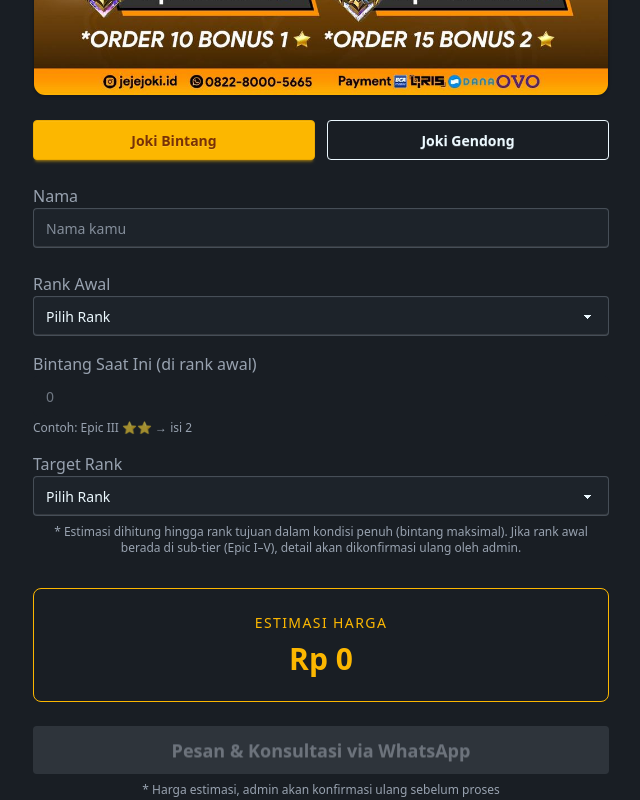
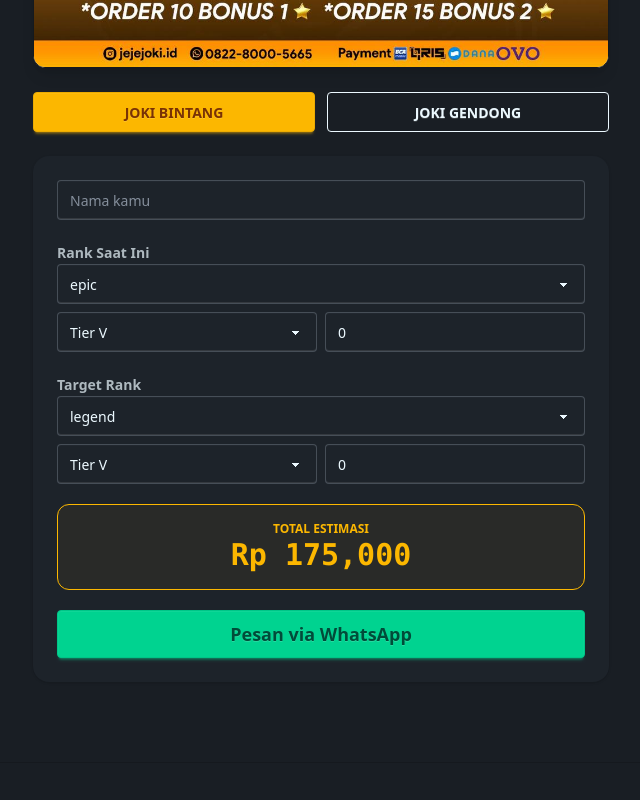
Before and after one commit to rassyaabiwafaaa/joki-jeje, a Next.js app: page / in a window 1280 px wide. Shown: the part 6860-7660 px from the top of the page, without its empty margins (319-959 px from the left). Built offline with nearby package versions, Linux system fonts and the light colour scheme.

Commit message:
refactor calculator

```diff
--- a/components/sections/Calculator.tsx
+++ b/components/sections/Calculator.tsx
@@ -1,16 +1,13 @@
 "use client";
 
-import { useState } from "react";
+import { useState, useMemo } from "react";
+import Image from "next/image";
 import SelectRank from "../ui/SelectRank";
 import { STAR_PRICE } from "../../lib/starPrice";
-import Image from "next/image";
 
-/* ================= TYPES ================= */
 type PackageType = keyof typeof STAR_PRICE;
 type RankType = keyof typeof STAR_PRICE.joki_bintang;
 
-/* ================= RANK CONFIG ================= */
-// Urutan rank (PENTING untuk kalkulasi)
 const RANK_ORDER: RankType[] = [
   "epic",
   "legend",
@@ -20,258 +17,146 @@ const RANK_ORDER: RankType[] = [
   "mythic_immortal",
 ];
 
-// Total bintang per rank
-const RANK_TOTAL_STARS: Record<RankType, number> = {
-  epic: 25,             // Epic V → Epic I
-  legend: 25,           // Legend V → Legend I
-  mythic: 25,           // 0–24
-  mythic_honor: 25,     // 25–49
-  mythic_glory: 50,     // 50–99
-  mythic_immortal: 100, // 100+
-};
+const isTieredRank = (rank: RankType) => rank === "epic" || rank === "legend";
 
 export default function Calculator() {
   const [name, setName] = useState("");
-  const [fromRank, setFromRank] = useState<RankType | "">("");
-  const [toRank, setToRank] = useState<RankType | "">("");
-  const [currentStars, setCurrentStars] = useState(0);
-  const [packageType, setPackageType] =
-    useState<PackageType>("joki_bintang");
+  const [packageType, setPackageType] = useState<PackageType>("joki_bintang");
 
-  /* ================= VALIDATION ================= */
-  const invalidRank =
-    fromRank &&
-    toRank &&
-    RANK_ORDER.indexOf(fromRank) >
-      RANK_ORDER.indexOf(toRank);
+  const [fromRank, setFromRank] = useState<RankType>("epic");
+  const [fromSubTier, setFromSubTier] = useState(5);
+  const [fromStars, setFromStars] = useState(0);
+
+  const [toRank, setToRank] = useState<RankType>("legend");
+  const [toSubTier, setToSubTier] = useState(5);
+  const [toStars, setToStars] = useState(0);
+
+  /* ================= HELPERS ================= */
+  const getMaxStars = (rank: RankType) => {
+    if (isTieredRank(rank)) return 5;
+    if (rank === "mythic") return 24;
+    if (rank === "mythic_honor") return 24; // 25-49
+    if (rank === "mythic_glory") return 49; // 50-99
+    return 999; // Immortal
+  };
+
+  const handleStarChange = (val: number, rank: RankType, setter: (v: number) => void) => {
+    const max = getMaxStars(rank);
+    if (val < 0) setter(0);
+    else if (val > max) setter(max);
+    else setter(val);
+  };
+
+  const getCumulativeStars = (rank: RankType, sub: number, stars: number) => {
+    let total = 0;
+    if (rank === "legend") total += 25;
+    if (rank === "mythic") total += 50;
+    if (rank === "mythic_honor") total += 75; // 50 + 25
+    if (rank === "mythic_glory") total += 100; // 75 + 25
+    if (rank === "mythic_immortal") total += 150; // 100 + 50
+
+    if (isTieredRank(rank)) {
+      const subCompleted = 5 - sub;
+      total += (subCompleted * 5) + stars;
+    } else {
+      total += stars;
+    }
+    return total;
+  };
 
   /* ================= LOGIC ================= */
-  const calculatePrice = () => {
-    if (!fromRank || !toRank || invalidRank) return 0;
+  const totalPrice = useMemo(() => {
+    const start = getCumulativeStars(fromRank, fromSubTier, fromStars);
+    const target = getCumulativeStars(toRank, toSubTier, toStars);
+    if (target <= start) return 0;
 
-    const fromIndex = RANK_ORDER.indexOf(fromRank);
-    const toIndex = RANK_ORDER.indexOf(toRank);
+    let cost = 0;
+    for (let s = start; s < target; s++) {
+      cost += STAR_PRICE[packageType][toRank] || 0;
+    }
+    return cost;
+  }, [fromRank, fromSubTier, fromStars, toRank, toSubTier, toStars, packageType]);
 
-    if (fromIndex === -1 || toIndex === -1) return 0;
-
-    // 1️⃣ Hitung total bintang yang dibutuhkan
-    let totalStarsNeeded = 0;
-
-    for (let i = fromIndex; i <= toIndex; i++) {
-      const rank = RANK_ORDER[i];
-
-      if (i === fromIndex) {
-        totalStarsNeeded += Math.max(
-          RANK_TOTAL_STARS[rank] - currentStars,
-          0
-        );
-      } else {
-        totalStarsNeeded += RANK_TOTAL_STARS[rank];
-      }
-    }
-
-    // 2️⃣ Konversi ke harga berdasarkan tier
-    let totalPrice = 0;
-    let remainingStars = totalStarsNeeded;
-
-    for (let i = fromIndex; i <= toIndex; i++) {
-      if (remainingStars <= 0) break;
-
-      const rank = RANK_ORDER[i];
-      const starsAtThisRank = Math.min(
-        remainingStars,
-        RANK_TOTAL_STARS[rank]
-      );
-
-      totalPrice +=
-        starsAtThisRank * STAR_PRICE[packageType][rank];
-
-      remainingStars -= starsAtThisRank;
-    }
-
-    return totalPrice;
-  };
-
-  const totalPrice = calculatePrice();
-
-  /* ================= WHATSAPP ================= */
-  const waMessage = encodeURIComponent(
-    `Halo Admin, saya mau pesan jasa joki ML.
+  const waLink = useMemo(() => {
+    const text = `Halo Admin, saya mau pesan jasa joki ML.
 
 Nama: ${name || "-"}
-Jenis Joki: ${
-      packageType === "joki_bintang" ? "Joki Bintang" : "Joki Gendong"
-    }
-Rank Awal: ${fromRank}
-Rank Akhir: ${toRank}
-Estimasi Harga: Rp ${totalPrice.toLocaleString()}`
-  );
+Jenis Joki: ${packageType === "joki_bintang" ? "Joki Bintang" : "Joki Gendong"}
+Rank Awal: ${fromRank.toUpperCase()} ${isTieredRank(fromRank) ? `Tier ${fromSubTier}` : ""} (${fromStars} ⭐)
+Rank Tujuan: ${toRank.toUpperCase()} ${isTieredRank(toRank) ? `Tier ${toSubTier}` : ""} (${toStars} ⭐)
+Estimasi Harga: Rp ${totalPrice.toLocaleString()}`;
 
-  const waLink = `https://wa.me/6285782643433?text=${waMessage}`;
+    return `https://wa.me/6285782643433?text=${encodeURIComponent(text)}`;
+  }, [name, packageType, fromRank, fromSubTier, fromStars, toRank, toSubTier, toStars, totalPrice]);
 
-  /* ================= UI ================= */
   return (
-    <section className="px-4 py-20 bg-base-200 border-b border-base-300">
+    <section className="px-4 py-20 bg-base-200 min-h-screen">
       <div className="max-w-xl mx-auto">
-        <h2 className="text-3xl font-bold text-center">
-          Kalkulator Harga Joki
-        </h2>
+        <h2 className="text-3xl font-bold text-center">MLBB Rank Calculator</h2>
 
-        <p className="text-sm text-center text-base-content/60 mt-2">
-          1. Pilih Paket → 2. Isi Rank → 3. Lihat Estimasi → 4. Pesan
-        </p>
-
-        {/* SLOT GAMBAR */}
-        <div className="mt-8 flex justify-center">
-          <div className="w-full max-w-3xl rounded-xl overflow-hidden border border-base-300 shadow-sm">
-            {packageType === "joki_bintang" ? (
-              <Image
-                src="/joki-bintang-awal-seasion-39.jpeg"
-                alt="Paket Joki Bintang Season 39"
-                width={1200}
-                height={675}
-                className="w-full h-auto object-cover"
-                priority
-              />
-            ) : (
-              <Image
-                src="/joki-gendong-awal-season.jpeg"
-                alt="Paket Joki Gendong"
-                width={1200}
-                height={675}
-                className="w-full h-auto object-cover"
-                priority
-              />
-            )}
-          </div>
-        </div>
-
-        {/* PILIH PAKET */}
-        <div className="mt-6 grid grid-cols-2 gap-3">
-          <button
-            className={`btn ${
-              packageType === "joki_bintang"
-                ? "btn-warning"
-                : "btn-outline"
-            }`}
-            onClick={() => setPackageType("joki_bintang")}
-          >
-            Joki Bintang
-          </button>
-          <button
-            className={`btn ${
-              packageType === "joki_gendong"
-                ? "btn-warning"
-                : "btn-outline"
-            }`}
-            onClick={() => setPackageType("joki_gendong")}
-          >
-            Joki Gendong
-          </button>
-        </div>
-
-        {/* NAMA */}
-        <div className="mt-6">
-          <label className="label">
-            <span className="label-text">Nama</span>
-          </label>
-          <input
-            type="text"
-            placeholder="Nama kamu"
-            className="input input-bordered w-full"
-            value={name}
-            onChange={(e) => setName(e.target.value)}
+        <div className="mt-8 rounded-xl overflow-hidden border border-base-300 shadow-lg bg-white">
+          <Image
+            src={packageType === "joki_bintang" ? "/joki-bintang-awal-seasion-39.jpeg" : "/joki-gendong-awal-season.jpeg"}
+            alt="Promo" width={1200} height={675} className="w-full object-cover" priority
           />
         </div>
 
-        {/* RANK */}
-        <div className="mt-6 space-y-4">
-          <SelectRank
-            label="Rank Awal"
-            value={fromRank}
-            onChange={(val) => setFromRank(val as RankType)}
-            options={RANK_ORDER}
-          />
+        <div className="mt-6 grid grid-cols-2 gap-3">
+          {(["joki_bintang", "joki_gendong"] as PackageType[]).map((type) => (
+            <button key={type} className={`btn ${packageType === type ? "btn-warning" : "btn-outline"}`} onClick={() => setPackageType(type)}>
+              {type.replace("_", " ").toUpperCase()}
+            </button>
+          ))}
+        </div>
 
-          <div>
-            <label className="label">
-              <span className="label-text">
-                Bintang Saat Ini (di rank awal)
-              </span>
-            </label>
-            <input
-              type="number"
-              min={0}
-              max={5}
-              disabled={!fromRank}
-              className="input input-bordered w-full"
-              value={currentStars}
-              onChange={(e) =>
-                setCurrentStars(Number(e.target.value))
-              }
-            />
-            <p className="text-xs text-base-content/60 mt-1">
-              Contoh: Epic III ⭐⭐ → isi 2
-            </p>
+        <div className="mt-6 space-y-5 bg-base-100 p-6 rounded-2xl shadow-sm">
+          <input className="input input-bordered w-full" placeholder="Nama kamu" value={name} onChange={(e) => setName(e.target.value)} />
+
+          {/* RANK AWAL */}
+          <div className="space-y-2">
+            <label className="text-sm font-semibold opacity-70">Rank Saat Ini</label>
+            <SelectRank value={fromRank} options={RANK_ORDER} onChange={(v) => {
+                const r = v as RankType; setFromRank(r);
+                handleStarChange(fromStars, r, setFromStars);
+            }} />
+            <div className="grid grid-cols-2 gap-2">
+              {isTieredRank(fromRank) && (
+                <select className="select select-bordered" value={fromSubTier} onChange={(e) => setFromSubTier(Number(e.target.value))}>
+                  {[5, 4, 3, 2, 1].map((n) => <option key={n} value={n}>Tier {n === 5 ? 'V' : n === 4 ? 'IV' : n === 3 ? 'III' : n === 2 ? 'II' : 'I'}</option>)}
+                </select>
+              )}
+              <input type="number" className="input input-bordered w-full" placeholder={`Max ${getMaxStars(fromRank)}`} value={fromStars}
+                onChange={(e) => handleStarChange(Number(e.target.value), fromRank, setFromStars)} />
+            </div>
           </div>
 
-          <SelectRank
-            label="Target Rank"
-            value={toRank}
-            onChange={(val) => setToRank(val as RankType)}
-            options={RANK_ORDER}
-          />
+          {/* RANK TUJUAN */}
+          <div className="space-y-2">
+            <label className="text-sm font-semibold opacity-70">Target Rank</label>
+            <SelectRank value={toRank} options={RANK_ORDER} onChange={(v) => {
+                const r = v as RankType; setToRank(r);
+                handleStarChange(toStars, r, setToStars);
+            }} />
+            <div className="grid grid-cols-2 gap-2">
+              {isTieredRank(toRank) && (
+                <select className="select select-bordered" value={toSubTier} onChange={(e) => setToSubTier(Number(e.target.value))}>
+                  {[5, 4, 3, 2, 1].map((n) => <option key={n} value={n}>Tier {n === 5 ? 'V' : n === 4 ? 'IV' : n === 3 ? 'III' : n === 2 ? 'II' : 'I'}</option>)}
+                </select>
+              )}
+              <input type="number" className="input input-bordered w-full" placeholder={`Max ${getMaxStars(toRank)}`} value={toStars}
+                onChange={(e) => handleStarChange(Number(e.target.value), toRank, setToStars)} />
+            </div>
+          </div>
+
+          <div className="p-4 border border-warning rounded-xl text-center bg-warning/5">
+            <p className="text-xs uppercase text-warning font-bold">Total Estimasi</p>
+            <p className="text-3xl font-bold text-warning font-mono">Rp {totalPrice.toLocaleString()}</p>
+          </div>
+
+          <a href={waLink} target="_blank" className={`btn btn-success btn-lg w-full ${totalPrice === 0 ? "btn-disabled" : ""}`}>
+            Pesan via WhatsApp
+          </a>
         </div>
-
-        {/* WARNING */}
-        {invalidRank && (
-          <div className="mt-4 alert alert-warning">
-            <span>
-              Rank akhir harus lebih tinggi atau sama dengan rank awal.
-            </span>
-          </div>
-        )}
-
-        <p className="text-xs text-center text-base-content/60 mt-2">
-          * Estimasi dihitung hingga rank tujuan dalam kondisi penuh (bintang
-          maksimal). Jika rank awal berada di sub-tier (Epic I–V), detail
-          akan dikonfirmasi ulang oleh admin.
-        </p>
-
-        {/* HASIL */}
-        <div className="mt-8 p-6 border border-warning rounded-box text-center">
-          <p className="text-sm uppercase tracking-widest text-warning">
-            Estimasi Harga
-          </p>
-          <p className="text-3xl font-extrabold mt-2 text-warning">
-            Rp {totalPrice.toLocaleString()}
-          </p>
-          {totalPrice > 0 && (
-            <p className="text-sm text-base-content/70 mt-2">
-              Berdasarkan total bintang dari{" "}
-              <strong>{fromRank}</strong> ke{" "}
-              <strong>{toRank}</strong>
-            </p>
-          )}
-        </div>
-
-        {/* CTA */}
-        <a
-          href={waLink}
-          target="_blank"
-          rel="noopener noreferrer"
-          className={`btn btn-success btn-lg w-full mt-6 ${
-            !fromRank || !toRank || totalPrice === 0 || invalidRank
-              ? "btn-disabled"
-              : ""
-          }`}
-        >
-          Pesan & Konsultasi via WhatsApp
-        </a>
-
-        <p className="text-xs text-center text-base-content/60 mt-2">
-          * Harga estimasi, admin akan konfirmasi ulang sebelum proses
-        </p>
       </div>
     </section>
   );
```
